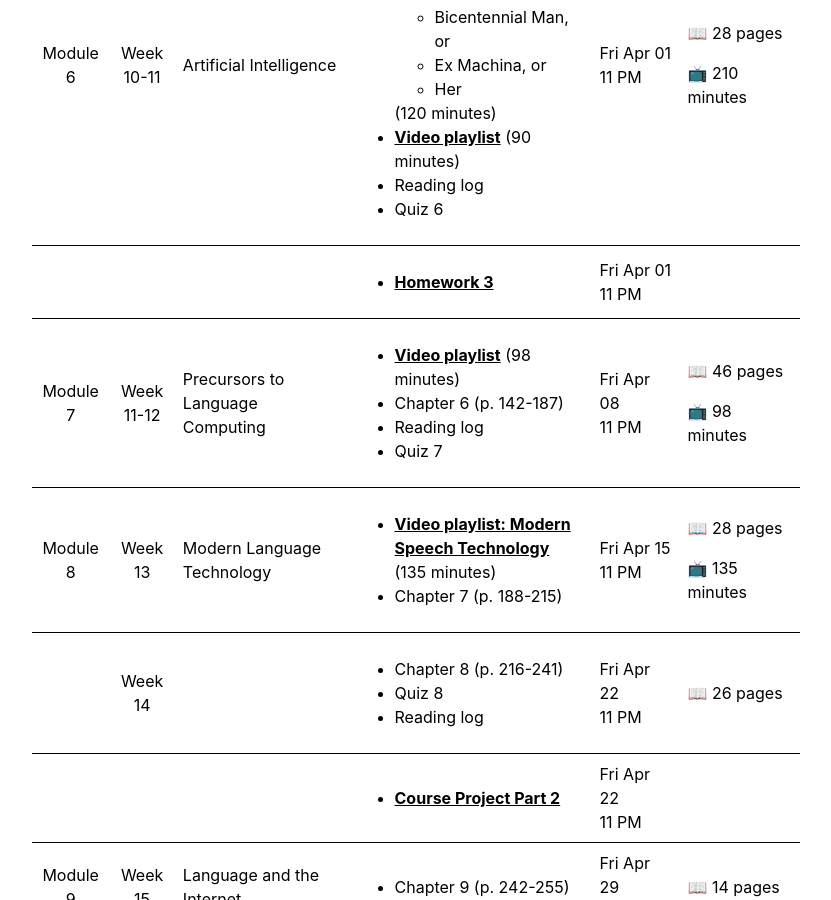
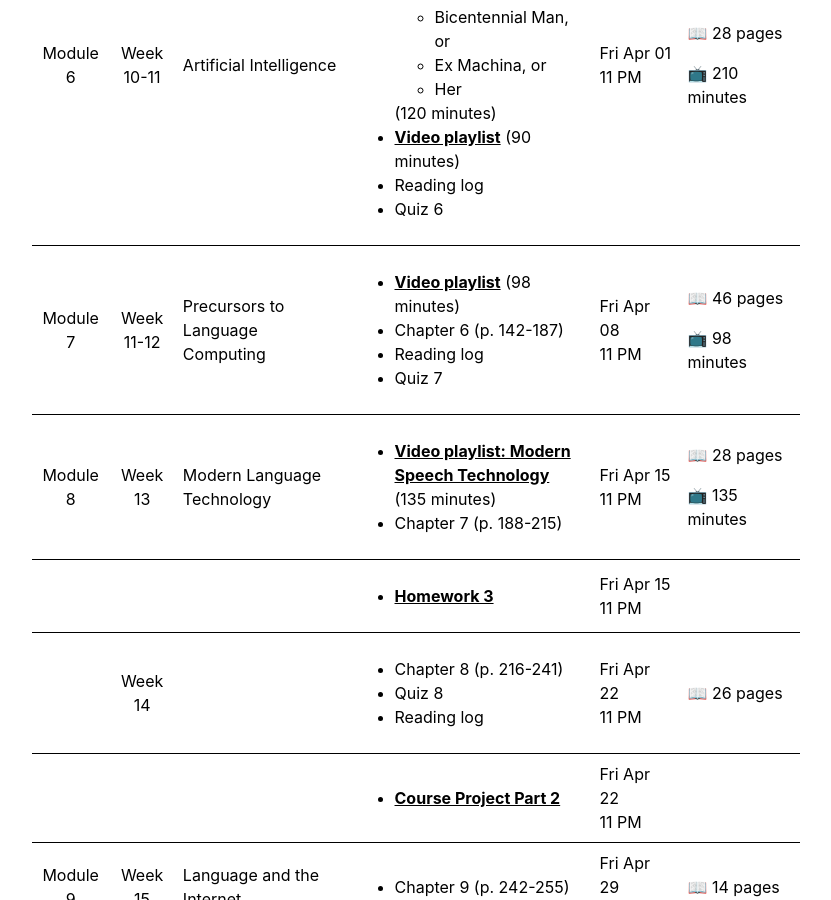
Before and after one commit to 2022-Spring-LING-270/2022-Spring-LING-270.github.io, a Jekyll site: the page built from schedule.md, in a window 1280 px wide and 900 px high, scrolled down 2615 px. Shown: the whole window, without its empty margins (224-1055 px from the left). Built offline with Jekyll 4.4.1, drawn with Linux system fonts in a browser that asks for light colours; some of the changed lines change nothing that is shown.

Commit message:
update hw3 deadline

```diff
--- a/_data/schedule.yaml
+++ b/_data/schedule.yaml
@@ -296,12 +296,6 @@
      title: "Quiz 6"
 
 -
-  date: "2022-04-01 23:59 CDT"
-  reading:
-    -
-     title: "Homework 3"
-     url: "https://learn.illinois.edu/mod/assign/view.php?id=6771481"
--
   module: "7"
   week: "11-12"
   date: "2022-04-08 23:59 CST"
@@ -343,6 +337,12 @@
      length:
        value: 28
        unit: "pages"
+-
+  date: "2022-04-15 23:59 CDT"
+  reading:
+    -
+     title: "Homework 3"
+     url: "https://learn.illinois.edu/mod/assign/view.php?id=6771481"
 -
   week: "14"
   date: "2022-04-22 23:59 CST"
```
